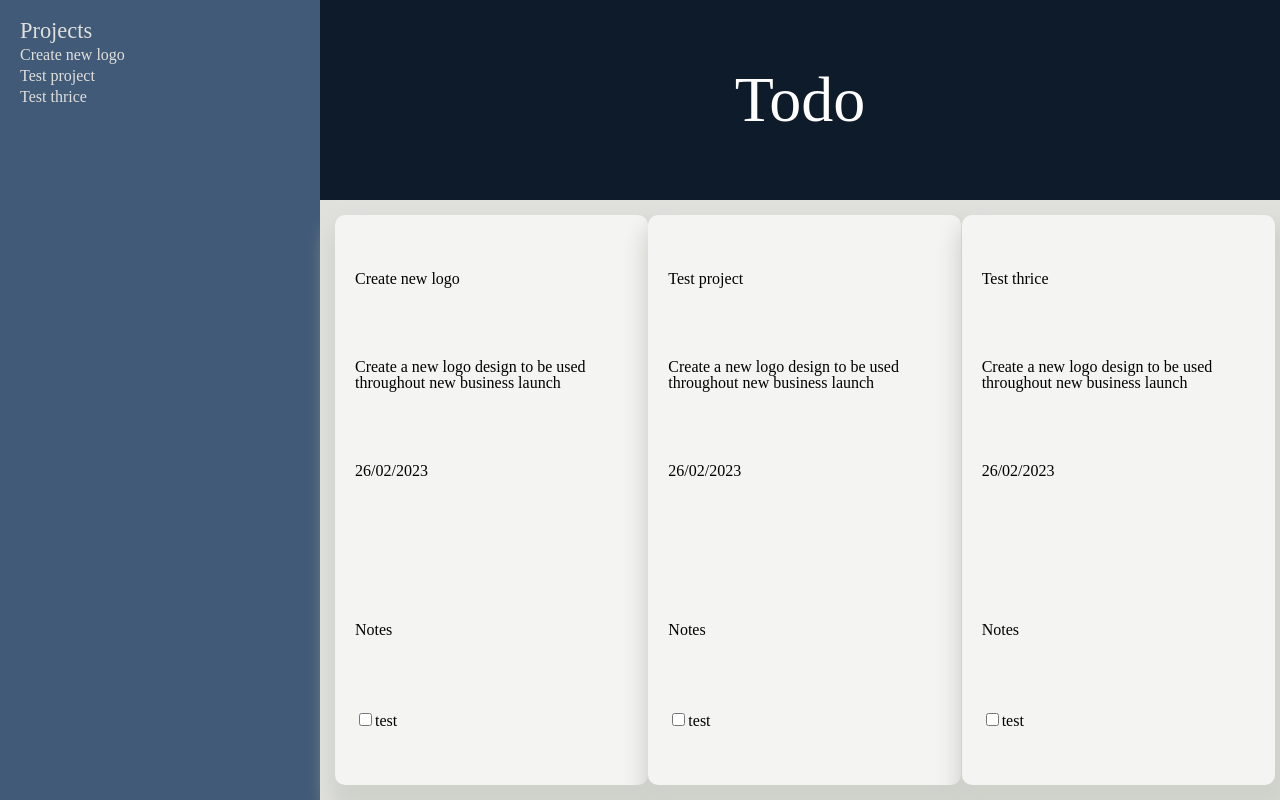
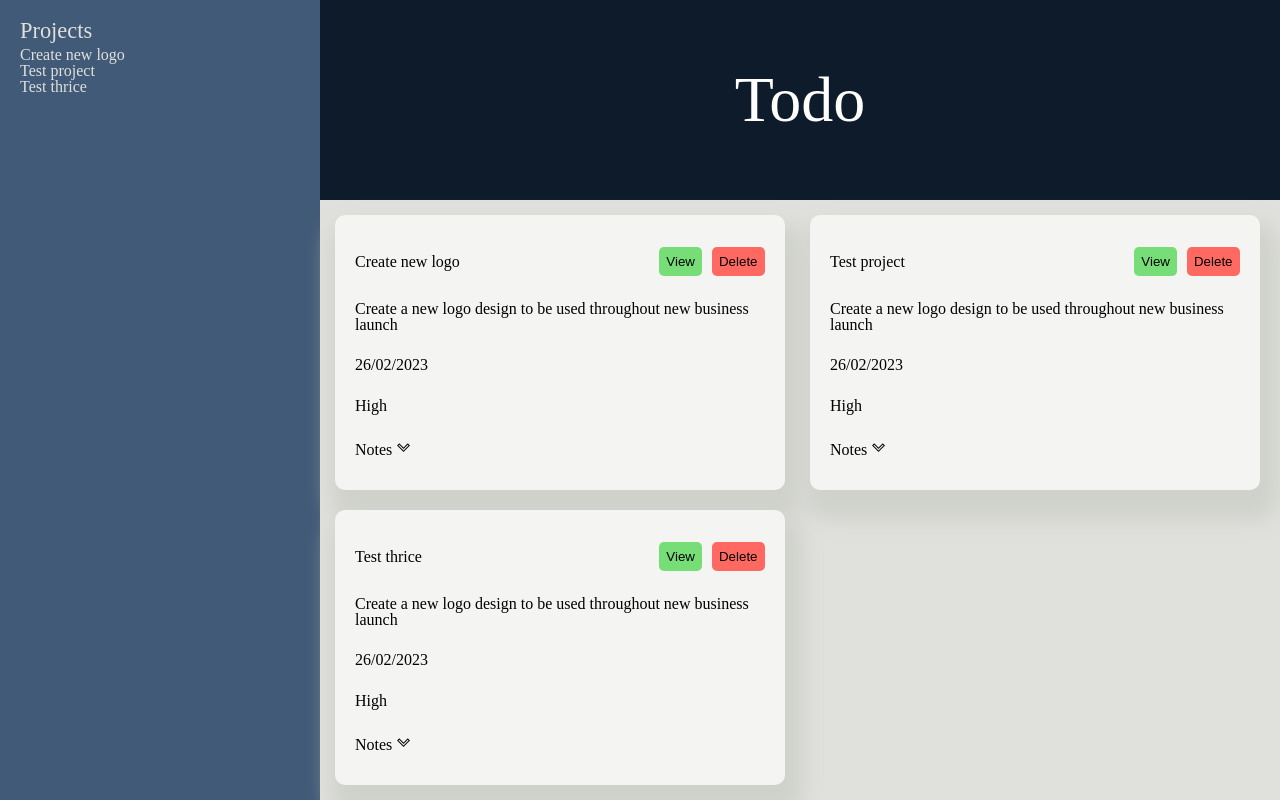
Before and after one commit to StewartG1994/TodoV2, a website built with webpack: page src/index.html in a window 1280 px wide. Built offline with nearby package versions, Linux system fonts and the light colour scheme.

Commit message:
Delete function & Bug fix

```diff
--- a/package.json
+++ b/package.json
@@ -23,6 +23,7 @@
     "css-loader": "^6.7.1",
     "html-webpack-plugin": "^5.5.0",
     "style-loader": "^3.3.1",
+    "svg-inline-loader": "^0.8.2",
     "webpack": "^5.74.0",
     "webpack-cli": "^4.10.0",
     "webpack-dev-server": "^4.11.0"
--- a/src/dom.js
+++ b/src/dom.js
@@ -1,20 +1,47 @@
-const projectListNode = document.querySelector('.projectList');
+import { projectArray } from './info';
+import down from './svg/down.png'
+
+const projectListNode = document.querySelector('.listUI');
 const content = document.querySelector('.content')
 
 function projectListDom(array){
+
     for (let i = 0; i < array.length; i++) {
         let projectLi = document.createElement('li')
+        let dataInfo =  array.indexOf(array[i])
+        projectLi.setAttribute('data', dataInfo ) ;
         projectLi.textContent = array[i].title;
         projectListNode.appendChild(projectLi);
         console.log(array[i].title);
-
     }
 }
 
 function cardMaker (item,index) {
     const card = document.createElement('div');
+    card.id=index;
+
+    const headerDiv =document.createElement('div');
+    headerDiv.className = 'headerDiv'
+    const viewProjectBtn = document.createElement('button');
+    viewProjectBtn.textContent = 'View'
+    const deleteProjectBtn = document.createElement('button');
+    deleteProjectBtn.className = 'deleteheaderButton'
+    viewProjectBtn.className = 'viewProjectButton'
+
+    deleteProjectBtn.textContent = 'Delete';
+    const header = document.createElement('h1');
+    header.textContent = item.title
+    headerDiv.appendChild(header)
+    headerDiv.appendChild(viewProjectBtn)
+    headerDiv.appendChild(deleteProjectBtn)
+
+
+
+
+    const downImg = new Image();
+    downImg.src = down
+
     card.className = 'projectCards'
-    const header = document.createElement('h1');
     const description = document.createElement('p');
     const dueDate = document.createElement('p');
     const priority = document.createElement('p');
@@ -25,39 +52,28 @@ function cardMaker (item,index) {
     const notesP = document.createElement('p');
     notesP.classList = ('dropdown-notes')
 
+    description.textContent =  item.description;
+    dueDate.textContent =  item.dueDate;
 
-    header.textContent = item.title
-    description.textContent = item.description;
-    dueDate.textContent = item.dueDate;
-    notes.textContent = 'Notes';
+    notes.textContent = 'Notes ';
+    notes.appendChild(downImg)
+
     notesP.textContent = item.notes
+    priority.textContent = item.priority;
 
-    const checkboxdiv = document.createElement('div');
-    const checkbox = document.createElement('input');
-    checkbox.type = 'checkbox';
-    checkbox.id = 'checkboxId';
-    checkbox.name = 'checklist';
-    checkbox.value = 'checklist';
-    const checkboxLabel = document.createElement('label')
-    checkboxLabel.htmlFor = 'checkbox'
-    checkboxLabel.textContent = item.checklist;
-
-    card.appendChild(header);
+    card.appendChild(headerDiv);
     card.appendChild(description);
     card.appendChild(dueDate);
     card.appendChild(priority);
     noteDiv.appendChild(notes)
     noteDiv.appendChild(notesP)
     card.appendChild(noteDiv)
-    card.appendChild(checkboxLabel)
-    checkboxdiv.appendChild(checkbox)
-    checkboxdiv.appendChild(checkboxLabel);
-    card.appendChild(checkboxdiv)
     content.appendChild(card)
 }
 
 
 function projectCardDisplay(array){
+
     for (let i = 0; i < array.length; i++){
         let index = array.indexOf(array[i])
         cardMaker(array[i], index)
@@ -71,17 +87,26 @@ function projectDropDowns () {
 
   test.forEach(test  => test.addEventListener('click', event => {
     let contentP = event.target.parentNode;
-    let dropDown = contentP.lastChild;
-
-    dropDown.classList.toggle('displayDropDown')
+    let dropdown = contentP.parentNode.lastChild ;
+   dropdown.classList.toggle('displayDropDown')
 
   }))
 
+}
 
+function deleteProject (){
+   let deleteBtn = document.querySelectorAll('.deleteheaderButton');
 
+   deleteBtn.forEach(button => button.addEventListener('click', event =>{
+   const cardNumber = event.target.parentNode.parentNode.id;
+   projectArray.splice(cardNumber,1)
+   let cardRemove = event.target.parentNode.parentNode;
+   content.removeChild(cardRemove)
+   console.log(projectListNode.id(cardNumber))
+    }))
 
 }
 
-export {projectListDom , projectCardDisplay , projectDropDowns}
+export {projectListDom , projectCardDisplay , projectDropDowns , deleteProject}
 
 //title, description, dueDate, priority, notes, checklist, todoArray
--- a/src/index.html
+++ b/src/index.html
@@ -17,7 +17,7 @@
 <div class="topbar"><h1 id ='todoheader'>Todo</h1></div>
 <div class="leftbar"><ul class="projectList">
     <h1 class="projectHeader">Projects</h1>
-</ul></div>
+<ul class = 'listUI'></div>
 <div class="content"></div>
 
         </div>
--- a/src/index.js
+++ b/src/index.js
@@ -1,13 +1,14 @@
 import './style.css'
 import { projectArray} from './info'
-import {projectListDom, projectCardDisplay, projectDropDowns} from './dom'
+import {projectListDom, projectCardDisplay, projectDropDowns, deleteProject} from './dom'
 console.log(projectArray)
 const notesNodes = document.querySelectorAll('.notesNode')
 
 
+projectCardDisplay(projectArray)
 projectListDom(projectArray)
-projectCardDisplay(projectArray)
 projectDropDowns()
+deleteProject()
 
 const projectListNode = document.querySelector('.projectList');
 
--- a/src/info.js
+++ b/src/info.js
@@ -18,9 +18,9 @@ function todoArrayAddition (array, item) {
 }
 
 
-projectAddition(projectFactory('Create new logo', 'Create a new logo design to be used throughout new business launch', '26/02/2023', 'High', 'To be updated', 'test'))
-projectAddition(projectFactory('Test project', 'Create a new logo design to be used throughout new business launch', '26/02/2023', 'High', 'To be updated 2', 'test'))
-projectAddition(projectFactory('Test thrice', 'Create a new logo design to be used throughout new business launch', '26/02/2023', 'High', 'To be updated 3', 'test'))
+projectAddition(projectFactory('Create new logo', 'Create a new logo design to be used throughout new business launch', '26/02/2023', 'High', 'To be updated'))
+projectAddition(projectFactory('Test project', 'Create a new logo design to be used throughout new business launch', '26/02/2023', 'High', 'To be updated 2'))
+projectAddition(projectFactory('Test thrice', 'Create a new logo design to be used throughout new business launch', '26/02/2023', 'High', ' To be updated 3 To be updated 3 To be updated 3 To be updated 3 To be updated 3 To be updated 3'))
 
 
 export {projectArray,todoArrayAddition, todoFactory }
--- a/src/style.css
+++ b/src/style.css
@@ -100,8 +100,9 @@ table {
     display: grid;
     grid-template-columns: repeat(auto-fill, minmax(300px, 1fr));
 
+
     padding: 15px;
-    gap: 10px;
+    gap: 20px;
 }
 
 .projectCards{
@@ -114,14 +115,45 @@ table {
     align-items: center;
 }
 
+.headerDiv {
+    display: flex;
+    align-items: center;
+    gap: 10px;
+}
+
+.viewProjectButton{
+    margin-left:auto;
+    border-radius: 5px;
+    padding: 7px;
+    border: none;
+    background-color: #77DD77;
+}
+
+.deleteheaderButton{
+    padding: 7px;
+    border-radius: 5px;
+    background-color: #FF6961;
+    border: none;
+}
+.notesDiv{
+    display: flex;
+    flex-direction: column;
+}
+
 .dropdown-notes {
     display: none;
-    position: absolute;
-    padding-top: 5px;
+    position: relative;
+    padding-top: 10px;
     min-width: 160px;
     z-index: 1;
+    max-width: 100%;
   }
 
   .displayDropDown {
-    display: block;
+    display: flex;
   }
+
+input[type=checkbox]{
+    padding: 15px;
+    margin: 0px;
+}
```
Also changed, not shown: src/svg/down.png (added), 2 other files.
